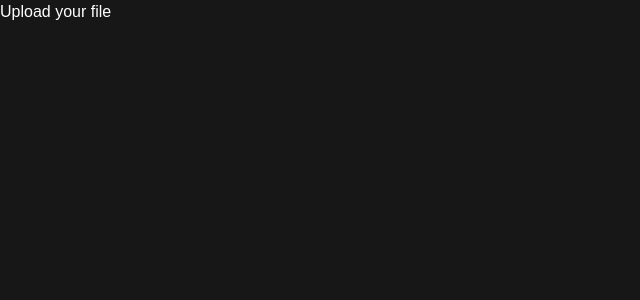
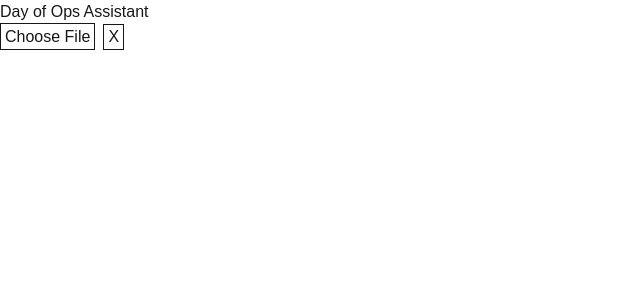
Before and after one commit to pathill1228/daily-ops-assistant, a Next.js app: page / in a window 1280 px wide. Shown: the top 300 px of the page, without its empty margins (0-640 px from the left). Built offline with nearby package versions, Linux system fonts and the light colour scheme.

Commit message:
Import csv or xlsx file component

```diff
--- /dev/null
+++ b/app/fileUpload.tsx
@@ -0,0 +1,64 @@
+"use client";
+import { parseJsonFile } from "next/dist/build/load-jsconfig";
+import { useState } from "react";
+import * as XLSX from "xlsx";
+
+export default function FileUpload() {
+
+  const [file, setFile] = useState(null);
+  const [uploaded, setUploaded] = useState(false);
+
+  async function parseFile(file){
+    const buffer = await file.arrayBuffer();
+
+    const workbook = XLSX.read(buffer, {type: "array"});
+
+    const sheet = workbook.Sheets[workbook.SheetNames[0]];
+
+    const json = XLSX.utils.sheet_to_json(sheet);
+
+    console.log(json);
+  }
+
+  function handleFileUpload(e){
+    const selectedFile = e.target.files[0];
+    if(!uploaded){
+      if(selectedFile.type === 'application/vnd.openxmlformats-officedocument.spreadsheetml.sheet' || selectedFile.type === 'text/csv'){
+        console.log('correct file type');
+        setUploaded(true);
+        setFile(selectedFile);
+        parseFile(selectedFile);
+      }
+      else if(selectedFile.type === null){
+        console.log('please upload a file');
+      }
+      else{
+        console.log('Incorrect file type');
+        selectedFile.pop;
+      }
+    }
+    else{
+      console.log('You have already uploaded a file!');
+      selectedFile.pop;
+    }
+  }
+
+  function removeFileUpload(){
+    if(uploaded){
+      setFile(null);
+      setUploaded(false);
+    }
+    else{
+      console.log('No files have been uploaded!');
+    }
+  }
+
+  return (
+    <div>
+      <h1 className="">Day of Ops Assistant</h1>
+      <label htmlFor="fileUpload" className="border p-1">Choose File</label>
+      <input type="file" className="hidden" id="fileUpload" onChange={handleFileUpload}/>
+      <button className="border ml-2 pl-1 pr-1" onClick={removeFileUpload}>X</button>
+    </div>
+  );
+}
--- a/app/globals.css
+++ b/app/globals.css
@@ -1,8 +1,8 @@
 @import "tailwindcss";
 
 :root {
-  --foreground: #ffffff;
-  --background: #171717;
+  --background: #ffffff;
+  --foreground: #171717;
 }
 
 @theme inline {
--- a/app/page.tsx
+++ b/app/page.tsx
@@ -1,9 +1,10 @@
-"use client";
 import Image from "next/image";
-import { useState } from "react";
+import FileUpload from "./fileUpload";
 
 export default function Home() {
   return (
-    <h5>Upload your file</h5>
+    <div>
+      <FileUpload/>
+    </div>
   );
 }
--- a/package.json
+++ b/package.json
@@ -11,7 +11,8 @@
   "dependencies": {
     "next": "16.1.6",
     "react": "19.2.3",
-    "react-dom": "19.2.3"
+    "react-dom": "19.2.3",
+    "xlsx": "^0.18.5"
   },
   "devDependencies": {
     "@tailwindcss/postcss": "^4",
```
Also changed, not shown: 1 other file (tests, documents, lock files or other folders).
